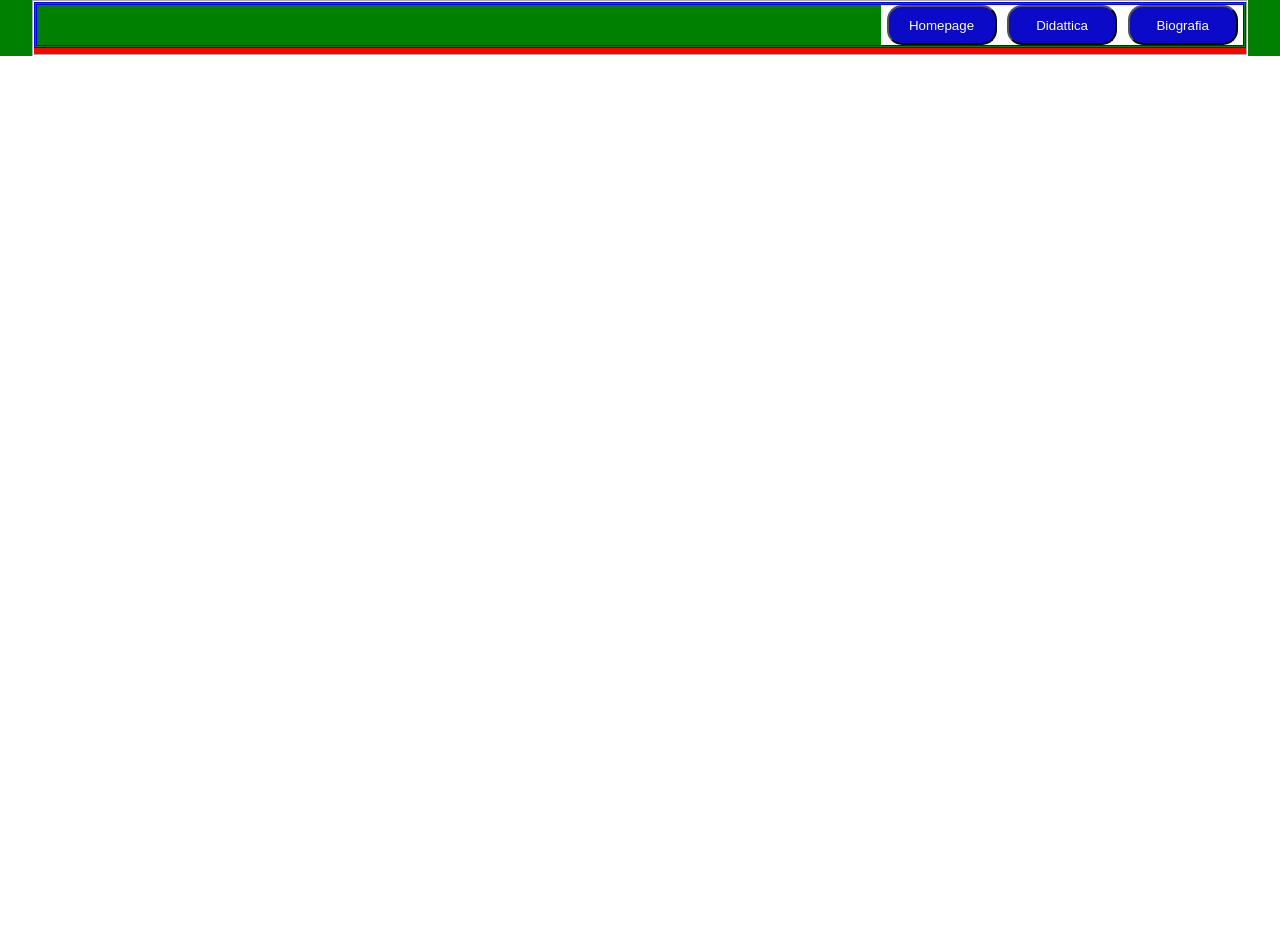
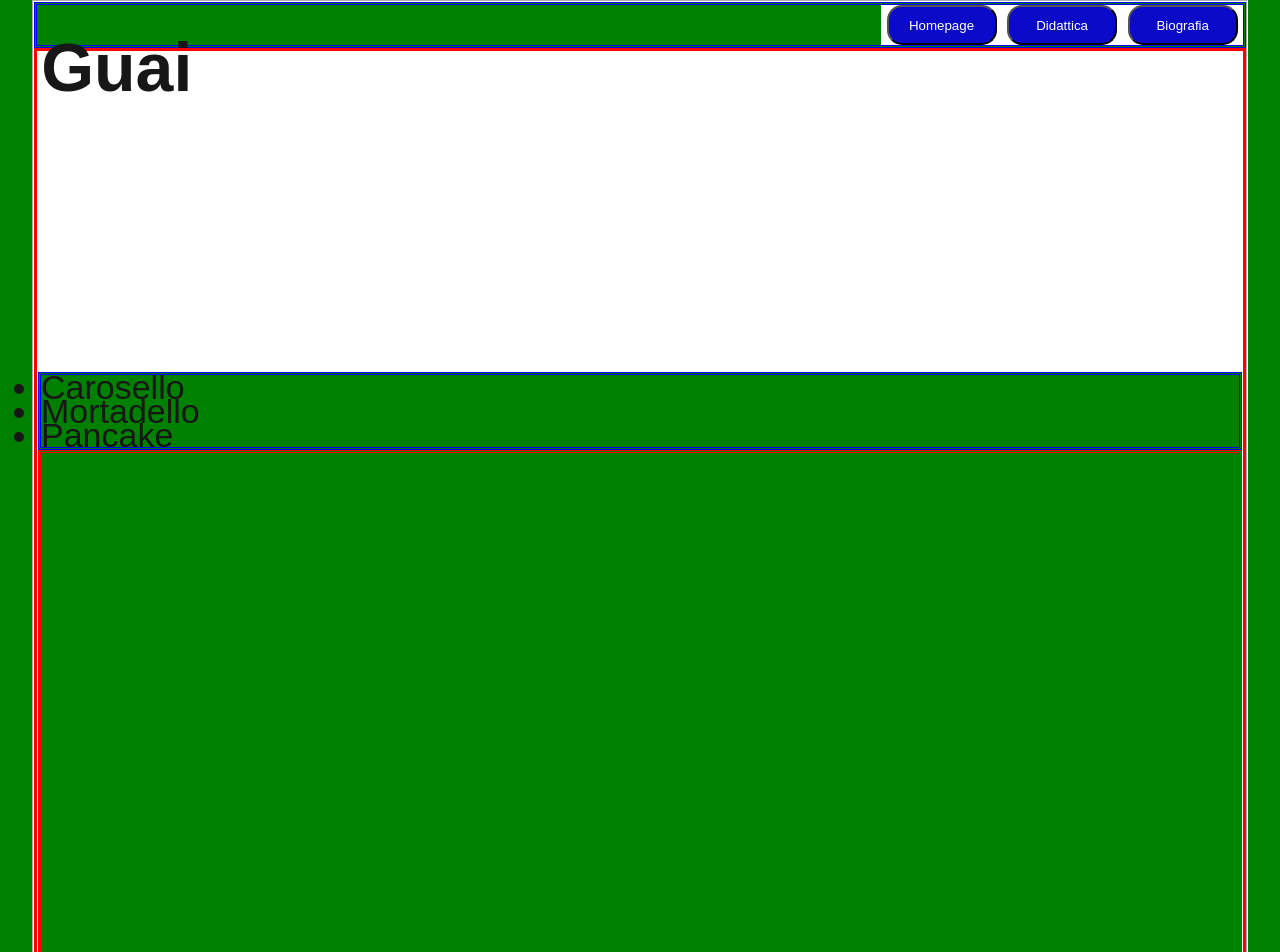
Before and after one commit to neodev89/reusable-components, a Next.js app: page / in a window 1280 px wide. Shown: the top 952 px of the page. Before the commit the page ends 800 px from the top, so only its background shows below. Built offline with nearby package versions, Linux system fonts and the light colour scheme.

Commit message:
aggiunto componente Title

```diff
--- a/src/app/homepage/page.tsx
+++ b/src/app/homepage/page.tsx
@@ -1,21 +1,34 @@
 'use client'
 import styles from './style.module.sass'
 import LayoutHomepage from "./layout";
-import { ButtonTypes } from '../../@types/navbarTypes';
-import { RsNavbar } from '../../ui/navbar/RsNavbar';
+import { Title } from '@/ui/Title';
 
 export default function Homepage() {
-  const btnNav : ButtonTypes[] = [
-    { id: "1", classNameBtn: styles.classNameBtn, children: "page1" },
-    { id: "2", classNameBtn: styles.classNameBtn, children: "page2" },
-    { id: "3", classNameBtn: styles.classNameBtn, children: "page3" },
-    { id: "4", classNameBtn: styles.classNameBtn, children: "page4" }
-  ]
+
+  const populationHome = {
+    titolo: "Guai",
+    home: ["Carosello", "Mortadello", "Pancake"],
+    footer: "cari amici miei"
+  }
 
   return (
     <LayoutHomepage>
-      <div className={styles.home_navbar}>
-        <RsNavbar classNameNav={styles.classNameNav} buttonElements={btnNav} />
+      <div className={styles.title}>
+        <Title>{populationHome.titolo}</Title>
+      </div>
+      <div className={styles.carosello}>
+        <ul>
+        {
+          populationHome.home.map((home, index) => {
+            return (
+              <li key={`${index}`}>{home}</li>
+            )
+          })
+        }
+        </ul>
+      </div>
+      <div className={styles.footer}>
+
       </div>
     </LayoutHomepage>
   );
--- a/src/app/homepage/style.module.sass
+++ b/src/app/homepage/style.module.sass
@@ -2,11 +2,33 @@
     position: relative
     display: flex
     flex-direction: column
-    height: 400px
-    width: 400px
+    height: 100%
+    width: 100%
     border: 1px solid white
     font-size: 34px
     line-height: 24px
+
+.title
+    position: relative
+    display: flex
+    height: 20rem
+    width: 100%
+    background-color: rgb(255, 255, 255)
+    padding: 0.2rem
+
+.carosello
+    position: relative
+    display: flex
+    height: 50%
+    width: 100%
+    border: 3px double blue
+
+.footer
+    position: relative
+    display: flex
+    height: 40rem
+    width: 100%
+    border: 3px double red
 
 .home_navbar
     position: relative
--- a/src/app/page.tsx
+++ b/src/app/page.tsx
@@ -8,7 +8,7 @@ import { NextContext } from "../ui/context/myContext";
 import { Navbar } from "../ui/navbar/Navbar";
 
 export default function Home() {
-  const [flagPage, setFlagPage] = useState("Homepage");
+  const [flagPage, setFlagPage] = useState("homepage");
 
   useEffect(() => {
     console.log(flagPage);
--- /dev/null
+++ b/src/ui/Title.tsx
@@ -0,0 +1,11 @@
+import React from "react"
+
+interface titleType {
+    children: string;
+}
+
+export const Title = (props: titleType) => {
+    return (
+        <h1>{props.children}</h1>
+    )
+}
--- a/src/ui/navbar/Navbar.tsx
+++ b/src/ui/navbar/Navbar.tsx
@@ -1,10 +1,13 @@
 "use client";
-import { useContext } from "react"
+import { useContext, useEffect } from "react"
 import { NextContext } from "../context/myContext"
 import styles from './styles.module.sass';
 
 export const Navbar = () => {
     const context = useContext(NextContext);
+    useEffect(() => {
+        console.log("pagina caricata");
+    }, [context?.value])
     return (
         <nav className={styles.navbar}>
             <button type="button" className={styles.button_navbar} onClick={() => context?.setValue("homepage")}>Homepage</button>
--- a/src/ui/navbar/RsNavbar.tsx
+++ b/src/ui/navbar/RsNavbar.tsx
@@ -8,11 +8,9 @@ export const RsNavbar: React.FC<navbarTypes> = ({
             {
                 buttonElements.map((btn) => {
                     return (
-                        <>
-                            <button key={btn.id} type="button" className={btn.classNameBtn}>
-                                {btn.children}
-                            </button>
-                        </>
+                        <button key={btn.id} type="button" className={btn.classNameBtn}>
+                            {btn.children}
+                        </button>
                     )
                 })
             }
```
